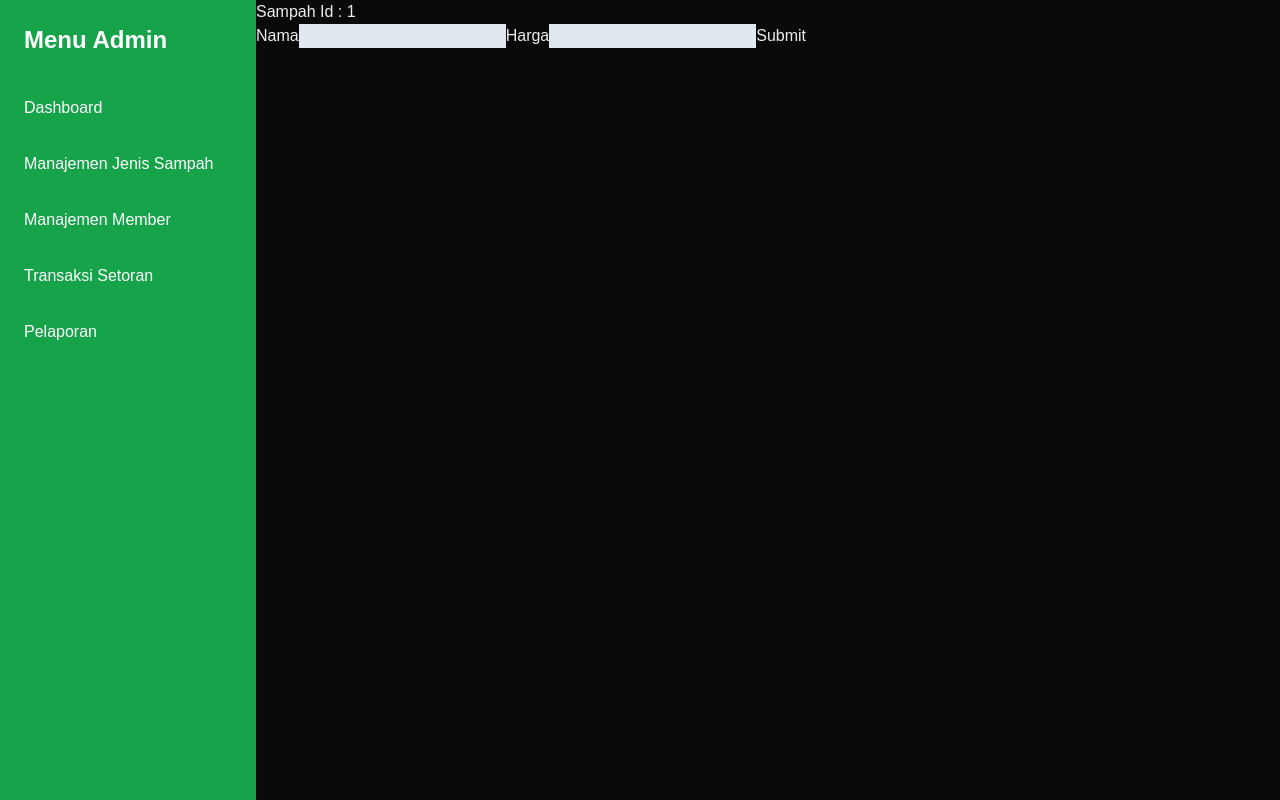
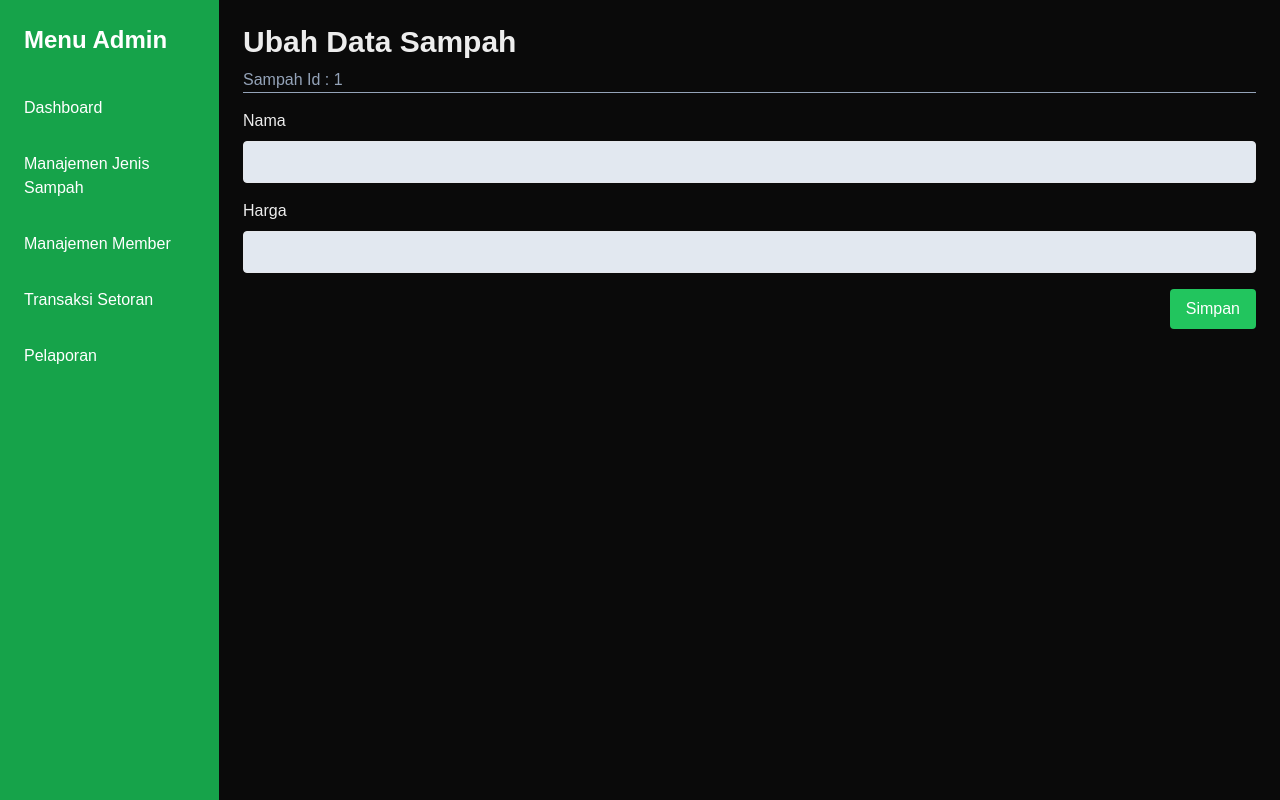
Before and after one commit to Jerrell-Marvel/manpro-client-test, a Next.js app: page /admin/sampah/ubah/1 in a window 1280 px wide. Built offline with nearby package versions, Linux system fonts and the light colour scheme; no server answers.

Commit message:
integrate update sampah page ui

```diff
--- a/app/admin/layout.tsx
+++ b/app/admin/layout.tsx
@@ -53,8 +53,7 @@ export default function adminLayout({
           </ul>
         </nav>
       </aside>
-
-      {children}
+      <main className="p-6 w-full">{children}</main>
     </div>
   );
 }
--- a/app/admin/sampah/page.tsx
+++ b/app/admin/sampah/page.tsx
@@ -1,5 +1,10 @@
+"use client";
+
 import { formatToRupiah } from "@/utils/formatter";
-import React from "react";
+import { revalidatePath } from "next/cache";
+import Link from "next/link";
+import React, { useEffect, useState } from "react";
+import axios from "axios";
 
 type Sampah = {
   sampah_id: number;
@@ -9,15 +14,22 @@ type Sampah = {
   nama_suk: string;
 };
 
-const SampahPage = async () => {
-  const data = await fetch("http://localhost:5000/api/sampah");
-  const sampahList = (await data.json()) as Sampah[];
+const SampahPage = () => {
+  const [sampahList, setSampahList] = useState<Sampah[]>();
+
+  useEffect(() => {
+    const fetchData = async () => {
+      const { data } = await axios.get<Sampah[]>("http://localhost:5000/api/sampah");
+      setSampahList(data);
+    };
+    fetchData();
+  }, []);
+
   return (
     <>
-      <main className="flex-1 p-6">
       <header className="flex justify-between items-center mb-6">
         <h1 className="text-3xl font-bold">Manajemen Jenis Sampah</h1>
-          <button className="bg-green-500 hover:bg-green-600 text-white px-4 py-2 rounded">Tambahkan Jenis Sampah Baru</button>
+        <button className="btn">Tambahkan Jenis Sampah Baru</button>
       </header>
 
       <div className="bg-white shadow-md rounded-lg overflow-hidden">
@@ -31,7 +43,7 @@ const SampahPage = async () => {
             </tr>
           </thead>
           <tbody>
-              {sampahList.map((sampah) => {
+            {sampahList?.map((sampah) => {
               return (
                 <tr
                   className="border-b"
@@ -42,7 +54,12 @@ const SampahPage = async () => {
                   <td className="p-3">{formatToRupiah(sampah.harga_sampah)}</td>
                   <td className="p-3">
                     <div className="flex space-x-2">
-                        <button className="text-blue-500 hover:text-blue-700">Edit</button>
+                      <Link
+                        href={`/admin/sampah/ubah/${sampah.sampah_id}`}
+                        className="text-blue-500 hover:text-blue-700"
+                      >
+                        Edit
+                      </Link>
                       <button className="text-red-500 hover:text-red-700">Hapus</button>
                     </div>
                   </td>
@@ -52,7 +69,6 @@ const SampahPage = async () => {
           </tbody>
         </table>
       </div>
-      </main>
     </>
   );
 };
--- a/app/admin/sampah/ubah/[sampahId]/page.tsx
+++ b/app/admin/sampah/ubah/[sampahId]/page.tsx
@@ -2,6 +2,8 @@
 import { useEffect, useState } from "react";
 import axios from "axios";
 import { getToken } from "@/utils/getToken";
+import { redirect, useRouter } from "next/navigation";
+import { revalidatePath } from "next/cache";
 type UpdateSampahProps = {
   params: {
     sampahId: string;
@@ -22,13 +24,12 @@ type Sampah = {
   harga_sampah: number;
 };
 function UpdateSampahPage({ params }: UpdateSampahProps) {
-  const [sampah, setSampah] = useState<Sampah>();
   const [nama, setNama] = useState<string>("");
   const [harga, setHarga] = useState<number>();
+  const router = useRouter();
   useEffect(() => {
     const fetchData = async () => {
       const { data } = await axios.get<Sampah>(`http://localhost:5000/api/sampah/${params.sampahId}`);
-      setSampah(data);
       setNama(data.nama_sampah);
       setHarga(data.harga_sampah);
     };
@@ -45,15 +46,24 @@ function UpdateSampahPage({ params }: UpdateSampahProps) {
         Authorization: `Bearer ${getToken()}`,
       },
     });
+
+    router.push("/admin/sampah");
   };
   return (
-    <div>
-      <p>Sampah Id : {params.sampahId}</p>
+    <>
+      <header className="flex justify-between items-center mb-2">
+        <h1 className="text-3xl font-bold">Ubah Data Sampah</h1>
+      </header>
+
+      <p className="text-slate-400">Sampah Id : {params.sampahId}</p>
+      <div className="h-[1px] bg-slate-400 w-full"></div>
       <form
         onSubmit={(e) => {
           handleSubmit(e);
         }}
+        className="flex flex-col gap-4 mt-4"
       >
+        <div>
           <label htmlFor="nama">Nama</label>
           <input
             type="text"
@@ -62,7 +72,11 @@ function UpdateSampahPage({ params }: UpdateSampahProps) {
             onChange={(e) => {
               setNama(e.target.value);
             }}
+            className="w-full p-2 border rounded focus:outline-none focus:ring-2 focus:ring-green-300 mt-2"
           />
+        </div>
+
+        <div>
           <label htmlFor="harga">Harga</label>
           <input
             type="number"
@@ -71,10 +85,18 @@ function UpdateSampahPage({ params }: UpdateSampahProps) {
             onChange={(e) => {
               setHarga(Number(e.target.value));
             }}
+            className="w-full p-2 border rounded focus:outline-none focus:ring-2 focus:ring-green-300 mt-2"
           />
-        <button type="submit">Submit</button>
+        </div>
+
+        <button
+          type="submit"
+          className="btn self-end"
+        >
+          Simpan
+        </button>
       </form>
-    </div>
+    </>
   );
 }
 export default UpdateSampahPage;
--- a/app/globals.css
+++ b/app/globals.css
@@ -20,14 +20,22 @@ body {
   font-family: Arial, Helvetica, sans-serif;
 }
 
+@layer base {
   input {
     @apply bg-slate-200;
   }
+}
 
+@layer components {
   .hero-bg {
     background-image: url("https://images.unsplash.com/photo-1606037150583-fb842a55bae7?q=80&w=1974&auto=format&fit=crop&ixlib=rb-4.0.3&ixid=M3wxMjA3fDB8MHxwaG90by1wYWdlfHx8fGVufDB8fHx8fA%3D%3D");
     background-size: cover;
     background-position: center;
+  }
+
+  .btn {
+    @apply bg-green-500 hover:bg-green-600 text-white px-4 py-2 rounded w-fit;
+  }
 }
 
 @layer utilities {
```
Lines whose indentation alone changed are shown as unchanged.
